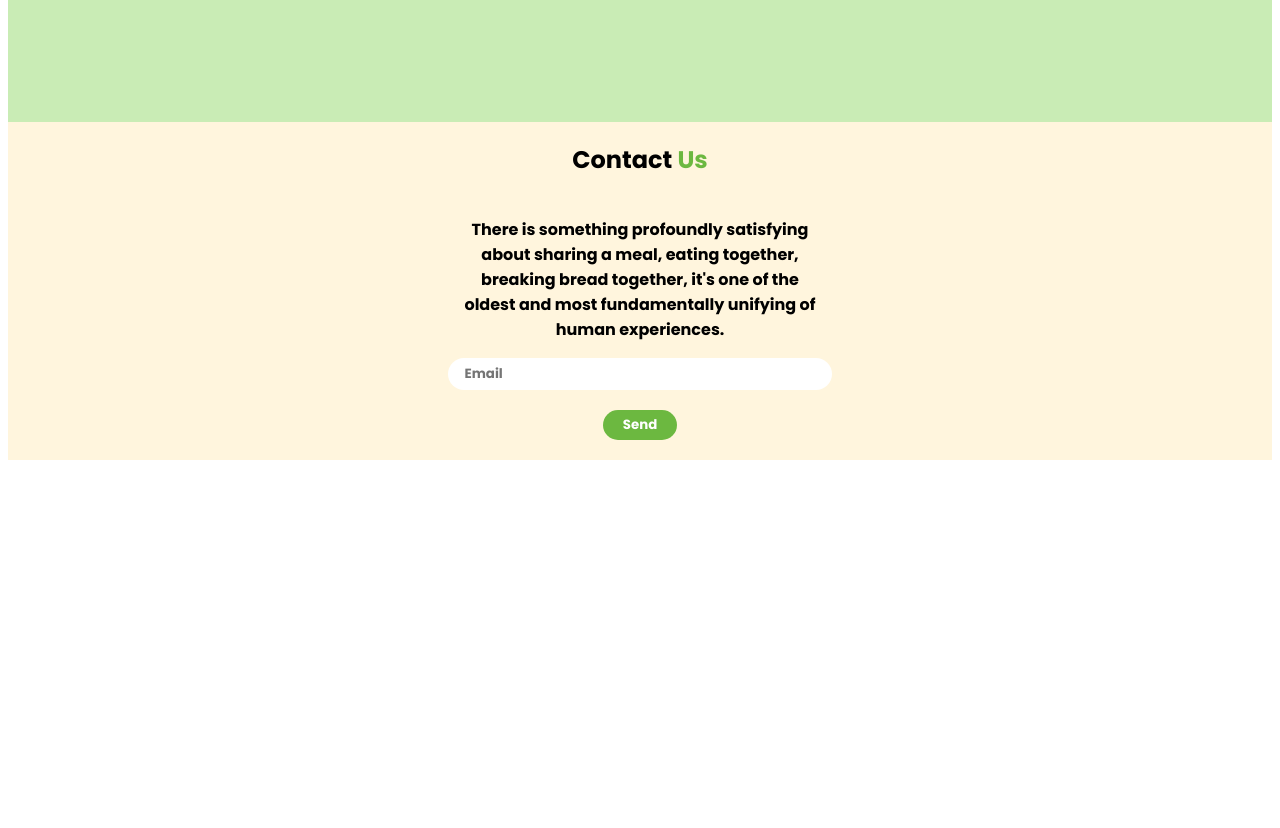
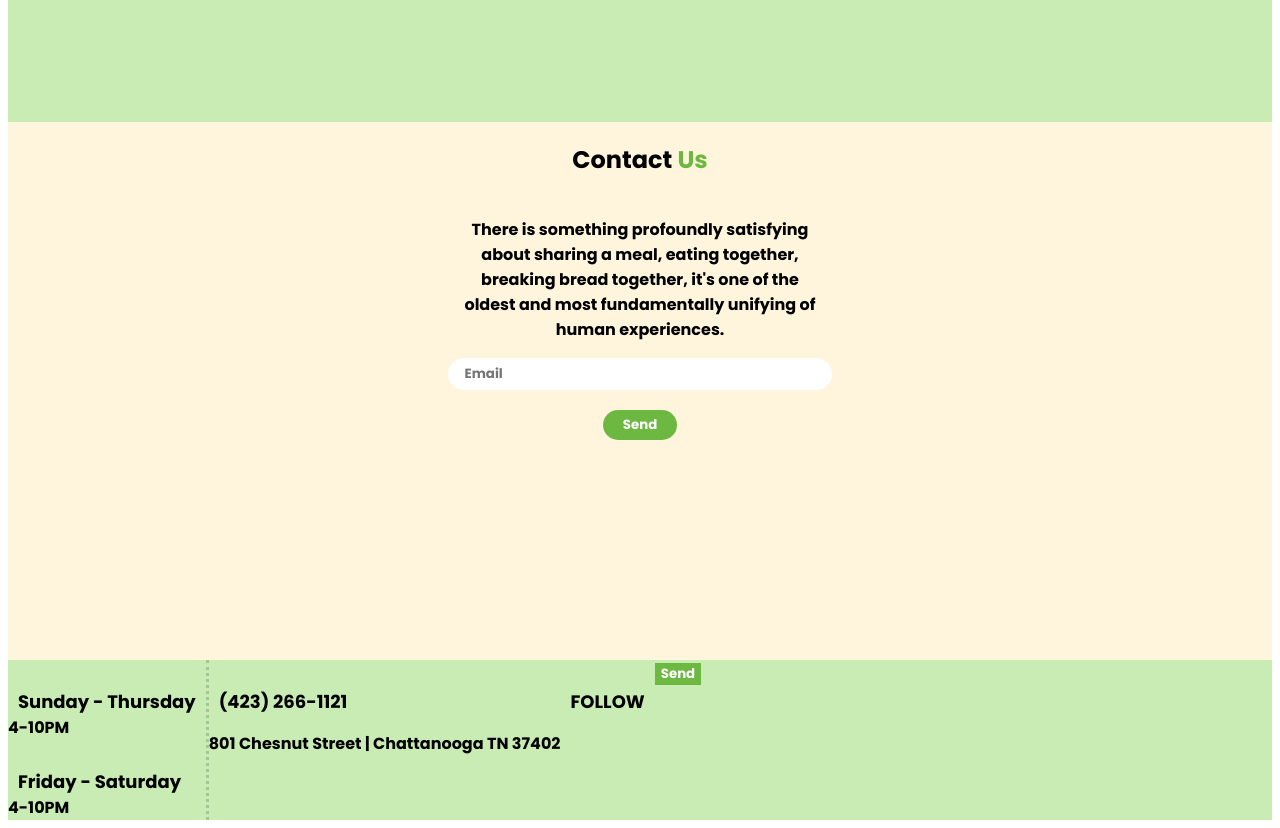
Before and after one commit to Chal13W1zz/StreetFood, a plain HTML site: page index.html in a window 1280 px wide. Shown: the part 1800-2628 px from the top of the page. Before the commit the page ends 2268 px from the top, so only its background shows below. Drawn offline with Linux system fonts and the light colour scheme.

Commit message:
added footer content

```diff
--- a/css/index.css
+++ b/css/index.css
@@ -160,6 +160,7 @@ h3 {
 .contactContainer {
     text-align: center;
     background-color: #FFF5DD;
+    padding-bottom: 200px;
 }
 
 #cC {
@@ -190,3 +191,21 @@ h3 {
     padding-left: 20px;
     padding-right: 20px;
 }
+
+footer {
+    display: flex;
+    flex-direction: row;
+    flex-wrap: nowrap;
+    background-color: #C9ECB5;
+}
+
+.dayntime {
+    border-right: dotted #A6C495;
+}
+
+#fbtn {
+    border: none;
+    color: white;
+    background-color: #6CB840;
+    justify-content: flex-end;
+}
--- a/index.html
+++ b/index.html
@@ -107,7 +107,22 @@
         </div>
 
         <div class="footerContainer">
-            <footer></footer>
+            <footer>
+                <div class="dayntime">
+                    <h3>Sunday - Thursday</h3><span>4-10PM</span>
+                    <h3>Friday - Saturday</h3><span>4-10PM</span>
+                </div>
+                <div class="location">
+                    <h3>(423) 266-1121</h3>
+                    <p>801 Chesnut Street | Chattanooga TN 37402</p>
+                </div>
+                <div class="fText">
+                    <h3>FOLLOW</h3>
+                </div>
+                <div class="inb">
+                    <input id="fbtn" type="submit" value="Send">
+                </div>
+            </footer>
         </div>
 
     </body>
```
